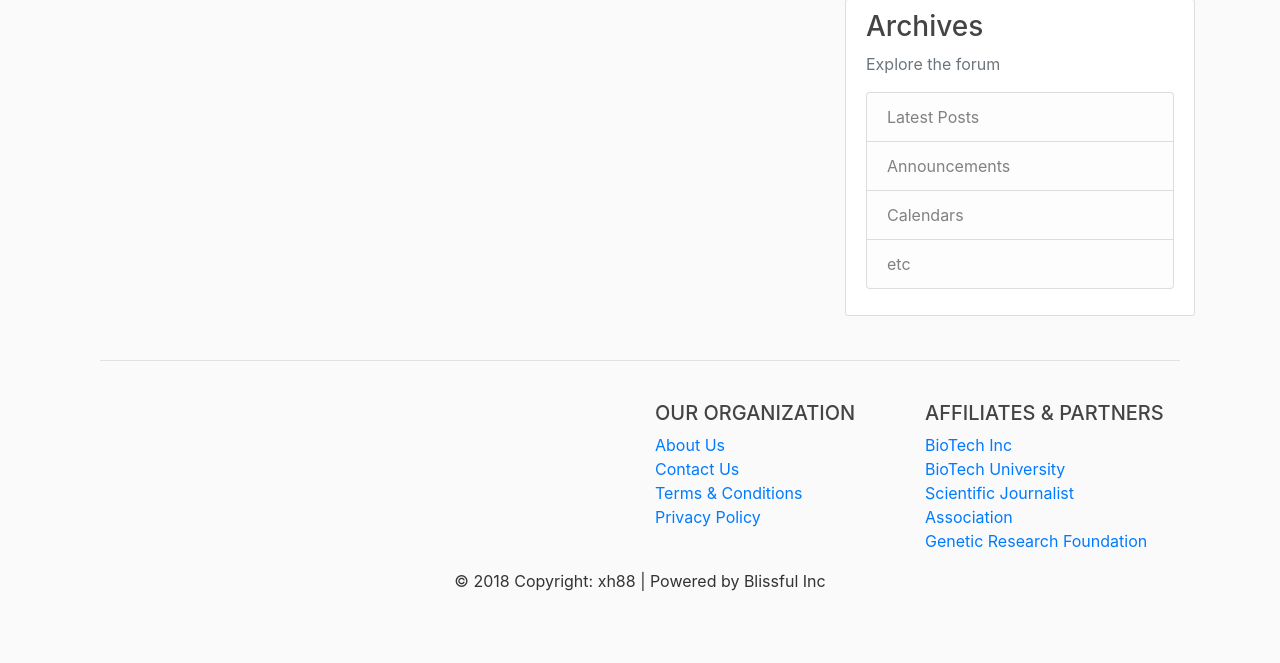
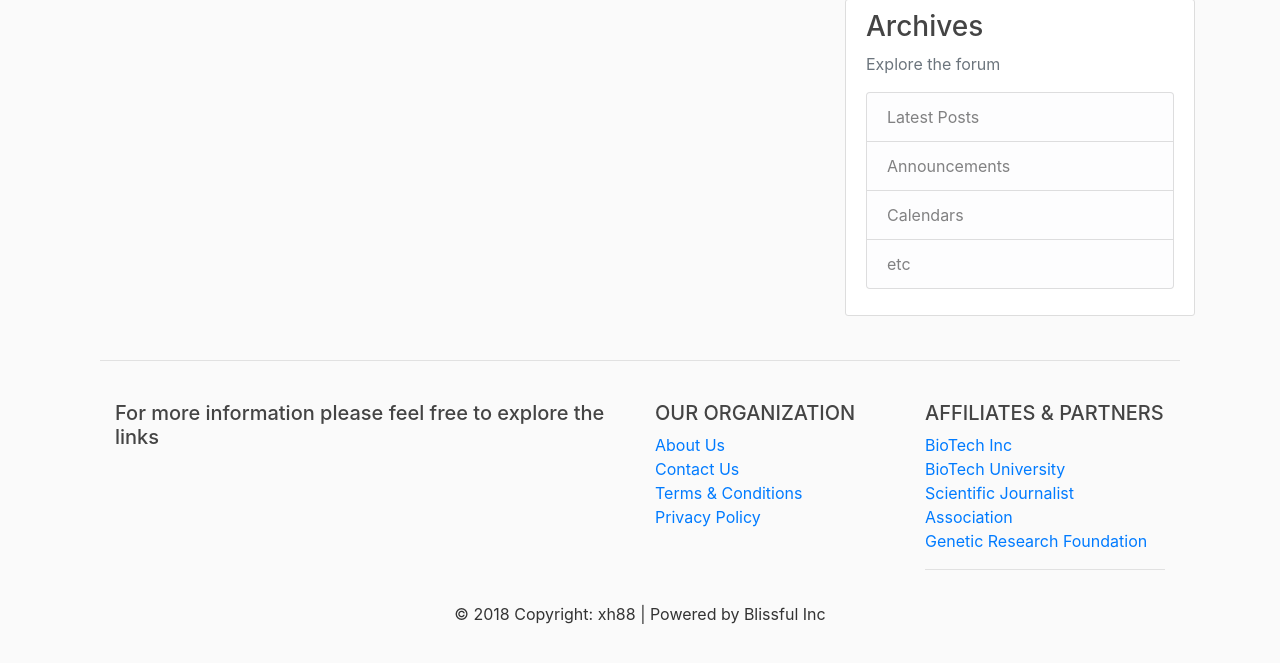
Before and after one commit to Blissful-Inc/Website-BioneBlog, a Django app: page / in a window 1280 px wide. Shown: the part 81-744 px from the top of the page. Run offline with Django 3.2, Linux system fonts and the light colour scheme; data that the repository does not hold is empty; some libraries are stand-ins or nearby versions.

Commit message:
Update base.html

```diff
--- a/blog/templates/blog/base.html
+++ b/blog/templates/blog/base.html
@@ -92,6 +92,9 @@
 
           <!-- Grid column -->
           <div class="col-md-6 mt-md-0 mt-3">
+
+            <!-- Content -->
+            <h5>For more information please feel free to explore the links</h5>
           </div>
           <!-- Grid column -->
 
@@ -142,6 +145,9 @@
               </li>
             </ul>
 
+            <hr>
+
+
           </div>
           <!-- Grid column -->
 
```
